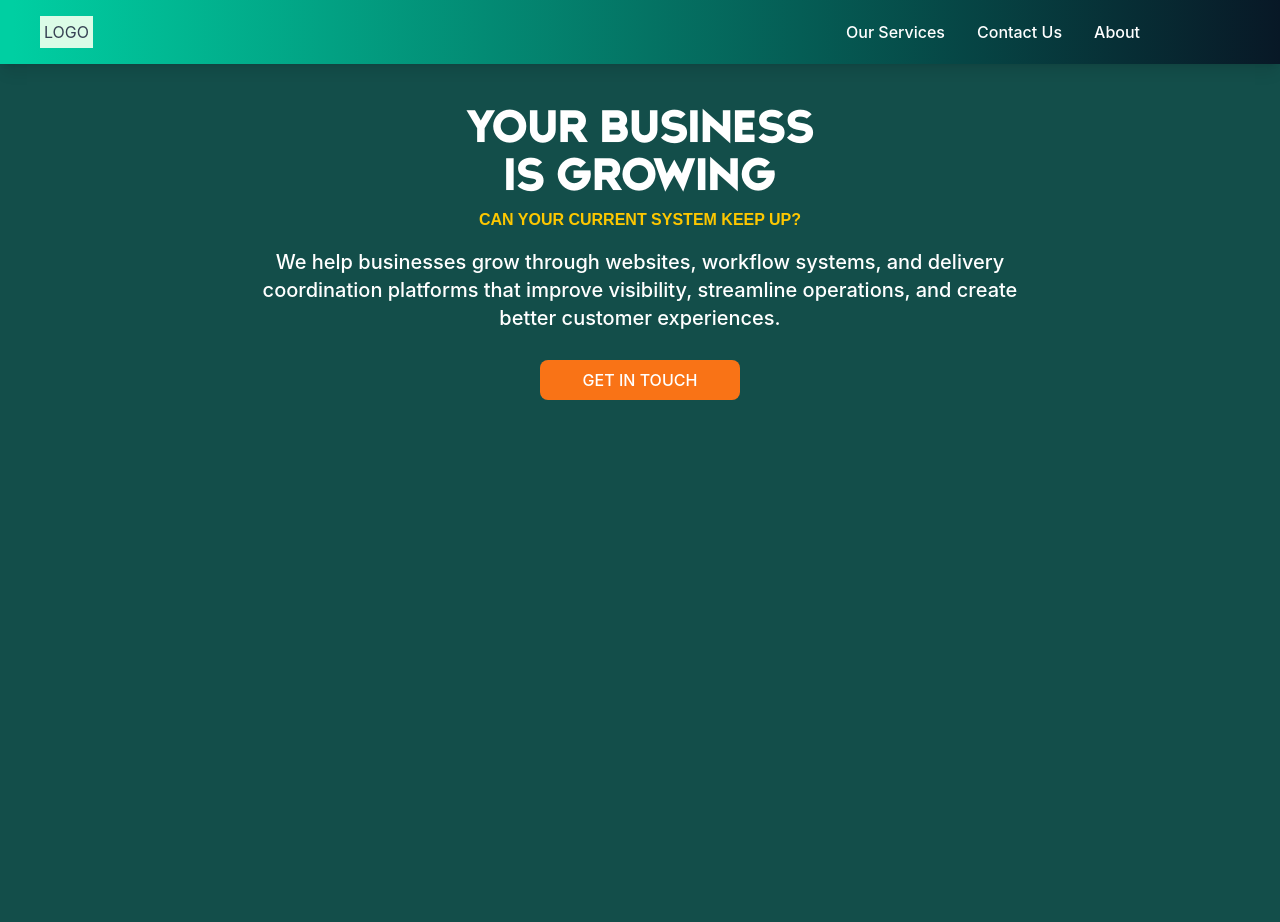
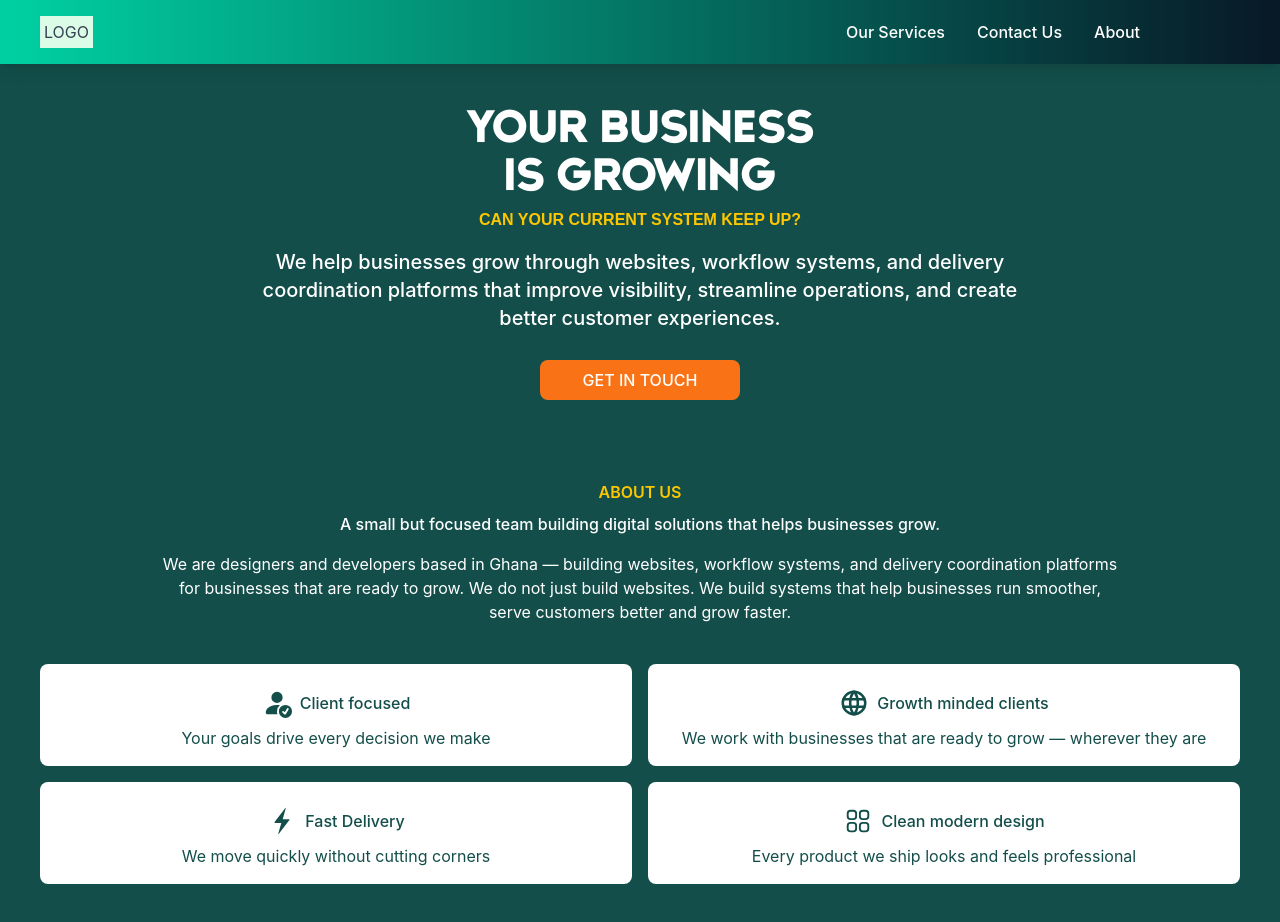
Before and after one commit to clientpulldigitalhq/agency-website, a React (Vite) app: page / in a window 1280 px wide. Before the commit the page ends 800 px from the top, so only its background shows below. Built offline with nearby package versions, Linux system fonts and the light colour scheme.

Commit message:
feat(AboutSection): add AboutSection

```diff
--- /dev/null
+++ b/src/components/about/AboutSection.jsx
@@ -0,0 +1,69 @@
+import { BsPersonFillCheck } from "react-icons/bs";
+import { TbWorld } from "react-icons/tb";
+import { IoIosFlash } from "react-icons/io";
+import { HiOutlineSquares2X2 } from "react-icons/hi2";
+
+function AboutSection() {
+  const aboutAgencyInfo = [
+    {
+      title: "Client focused",
+      description: "Your goals drive every decision we make",
+      icon: BsPersonFillCheck,
+    },
+    {
+      title: "Growth minded clients",
+
+      description:
+        "We work with businesses that are ready to grow — wherever they are",
+      icon: TbWorld,
+    },
+    {
+      title: "Fast Delivery",
+
+      description: "We move quickly without cutting corners",
+      icon: IoIosFlash,
+    },
+    {
+      title: "Clean modern design",
+      description: "Every product we ship looks and feels professional",
+      icon: HiOutlineSquares2X2,
+    },
+  ];
+
+  return (
+    <section className="text-center text-white" id="about">
+      <h2 className="mt-20 font-semibold text-yellow-400">ABOUT US</h2>
+
+      <h2 className="mt-2 font-medium">
+        A small but focused team building digital solutions that helps
+        businesses grow.
+      </h2>
+
+      <p className="my-4 px-4 sm:px-40">
+        We are designers and developers based in Ghana — building websites,
+        workflow systems, and delivery coordination platforms for businesses
+        that are ready to grow. We do not just build websites. We build systems
+        that help businesses run smoother, serve customers better and grow
+        faster.
+      </p>
+      <div className="my-10 grid grid-cols-1 gap-4 px-4 sm:grid-cols-2 sm:px-10">
+        {aboutAgencyInfo.map((about, index) => (
+          <div
+            className="rounded-lg bg-white p-4 text-[#134e4a] transition-transform duration-300 hover:scale-102"
+            key={index}
+          >
+            <div className="flex-center flex-col">
+              <div className="flex-center my-2 gap-2">
+                <div>{<about.icon className="text-3xl" />}</div>
+                <h3 className="font-medium">{about.title}</h3>
+              </div>
+              <p>{about.description}</p>
+            </div>
+          </div>
+        ))}
+      </div>
+    </section>
+  );
+}
+
+export default AboutSection;
--- a/src/pages/HomePage.jsx
+++ b/src/pages/HomePage.jsx
@@ -1,11 +1,13 @@
 import Navbar from "../components/navbar/Navbar";
 import HeroSection from "../components/hero/HeroSection";
+import AboutSection from "../components/about/AboutSection";
 
 function HomePage() {
   return (
     <>
       <Navbar />
       <HeroSection />
+      <AboutSection />
     </>
   );
 }
```
